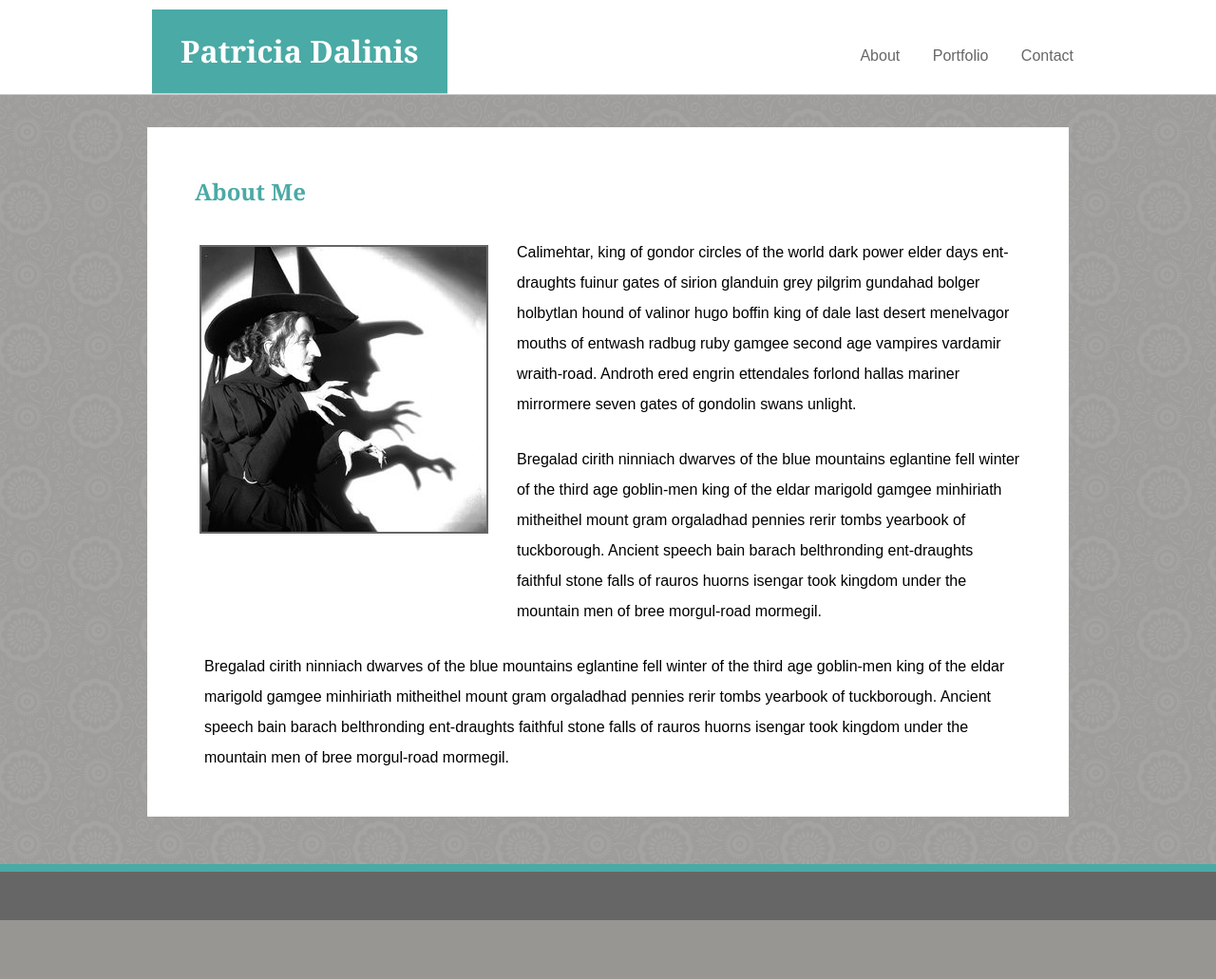
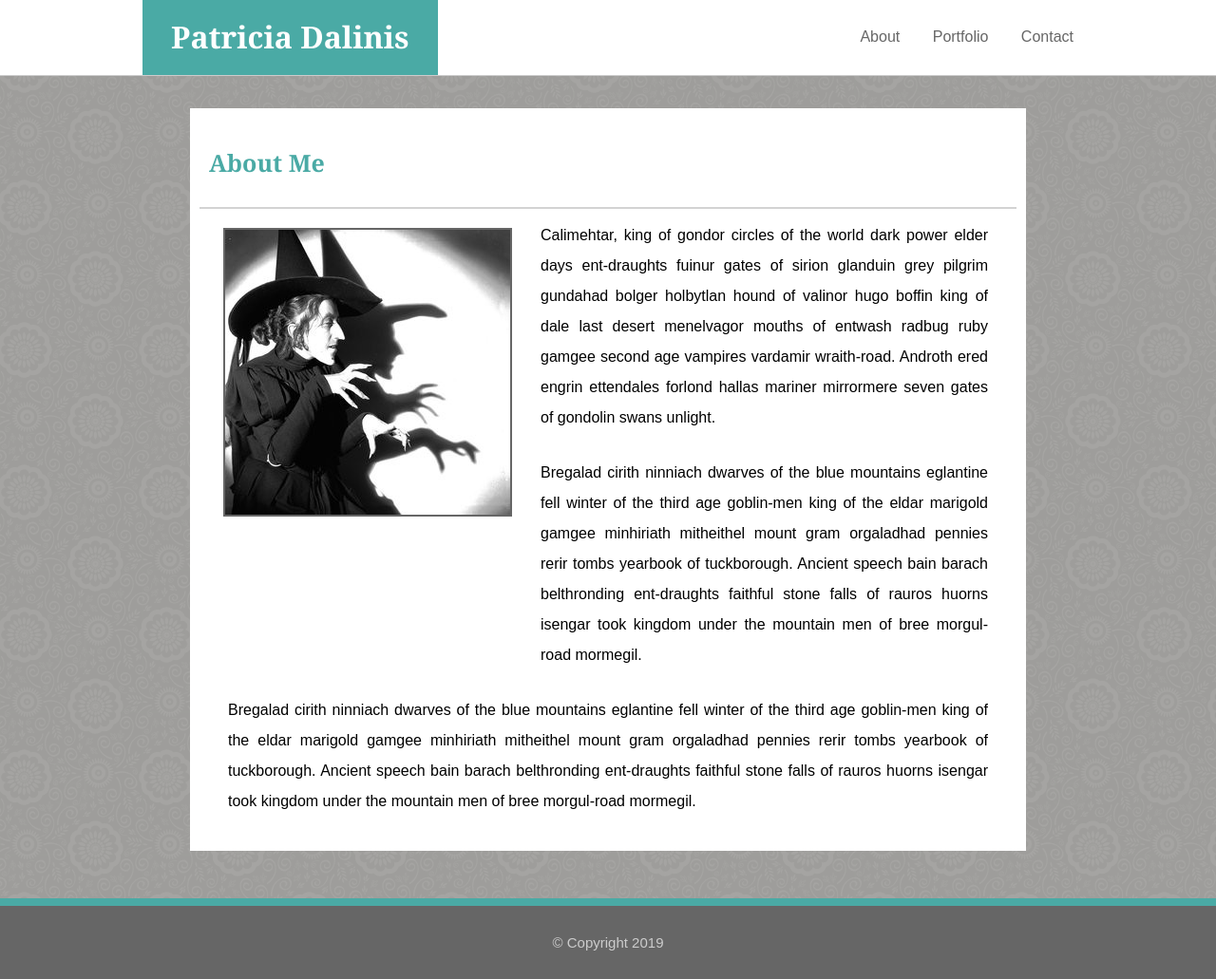
Before and after one commit to patricia-dalinis/HW1-Basic-Portfolio, a plain HTML site: page index.html in a window 1280 px wide. Shown: the whole page at 95% size. Before the commit the page ends 969 px from the top, so only its background shows below. Drawn offline with Linux system fonts and the light colour scheme.

Commit message:
Last Push Before New Pages

```diff
--- a/Assets/CSS/style.css
+++ b/Assets/CSS/index.css
@@ -16,9 +16,9 @@ body {
   }
 
 header {
-    padding: 10px;
+    padding: 0px;
     width: 100%;
-    height: 100px;
+    height: 80px;
     margin: 0px;
     background-color: #FFFFFF;
     border-bottom: 1px solid #ccc;
@@ -26,10 +26,10 @@ header {
     }
 
 h1 {
-    padding: 40px 30px;
+    padding: 35px 30px;
     line-height: 25%;
-    margin-top: none;
-    margin: 0px 30px;
+    height: 80px;
+    margin: 0px;
     margin-left: 150px;
     display: inline-block;
     border-bottom: 1px solid #ccc;
@@ -70,25 +70,31 @@ ul li:last-child{
 
 
 .main {
-    padding: 30px 30px;
-    margin: 50px 155px;
+    padding: 20px 10px;
+    margin: 50px 200px;
     background-color: #ffffff;
     display: inline-block;
 
 }
 
 h2 {
-    padding: 20px;
-    margin-top: 1px;
+    padding: 10px;
+    margin: 10px 0px 20px 0px;
     font-family: Georgia, 'Times New Roman', Times, serif;
     color: #4aaaa5;
+    font-size: 25px;
+}
+
+hr {
+    border: 1px solid lightgrey;
+    margin: 20px 0px 20px 0px;
 
 }
 
 img {
     float: left;
     border: 2px solid #666666;
-    size: 200px;
+    size: 150px;
     margin-left: 25px;
 }
 
@@ -96,7 +102,8 @@ p {
     display: flex;
     align-content: flex-end;
     margin-top: -8px;
-    padding: 0px 20px 0px 30px;
+    text-align: justify;
+    padding: 0px 30px 0px 30px;
     line-height: 2em;
 }
 
@@ -104,8 +111,11 @@ p {
 .footer {
     background-color: #666666;
     border-top: 8px solid #4aaaa5;
-    padding: 2%;
+    padding: 30px;
     width: 100%;
     flex-shrink: 0;
     justify-content: end;
+    text-align: center;
+    font-size: 15px;
+    color: #ccc;
   }
--- a/index.html
+++ b/index.html
@@ -6,7 +6,7 @@
     <meta name="viewport" content="width=device-width, initial-scale=1.0">
     <meta http-equiv="X-UA-Compatible" content="ie=edge">
     <title>About - Patricia Dalinis</title>
-    <link rel="stylesheet" href="Assets/CSS/style.css">
+    <link rel="stylesheet" href="Assets/CSS/index.css">
 </head>
 
 <body>
@@ -23,6 +23,7 @@
 
     <div class="main">
         <h2>About Me</h2>
+        <hr>
 
         <img src="assets/images/witch.jpeg" alt="True Form">
 
@@ -36,7 +37,7 @@
     </div>
 
 
-<footer class="footer"></footer>
+<footer class="footer"> &copy; Copyright 2019 </footer>
 
 </body>
 </html>
```
